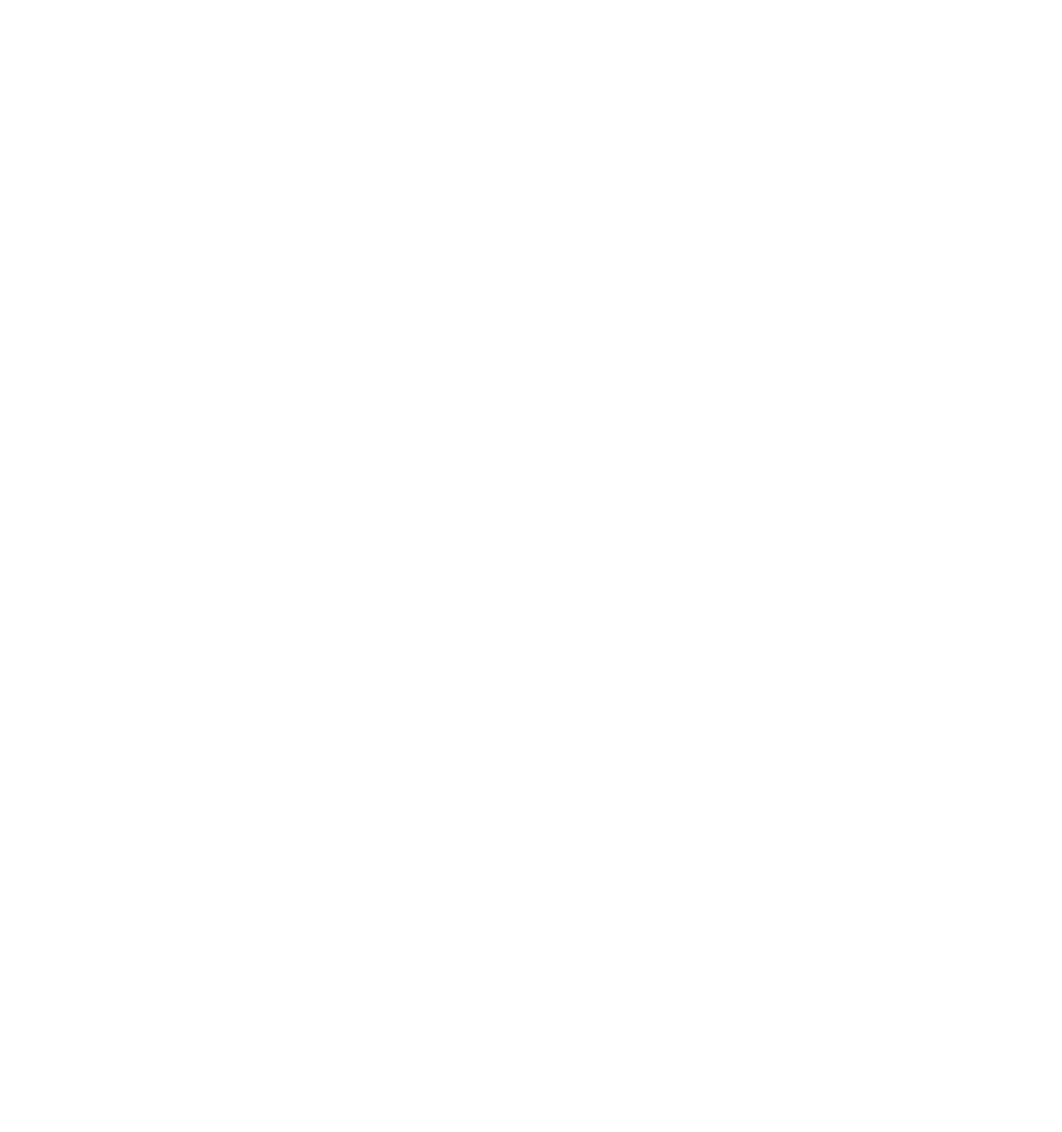
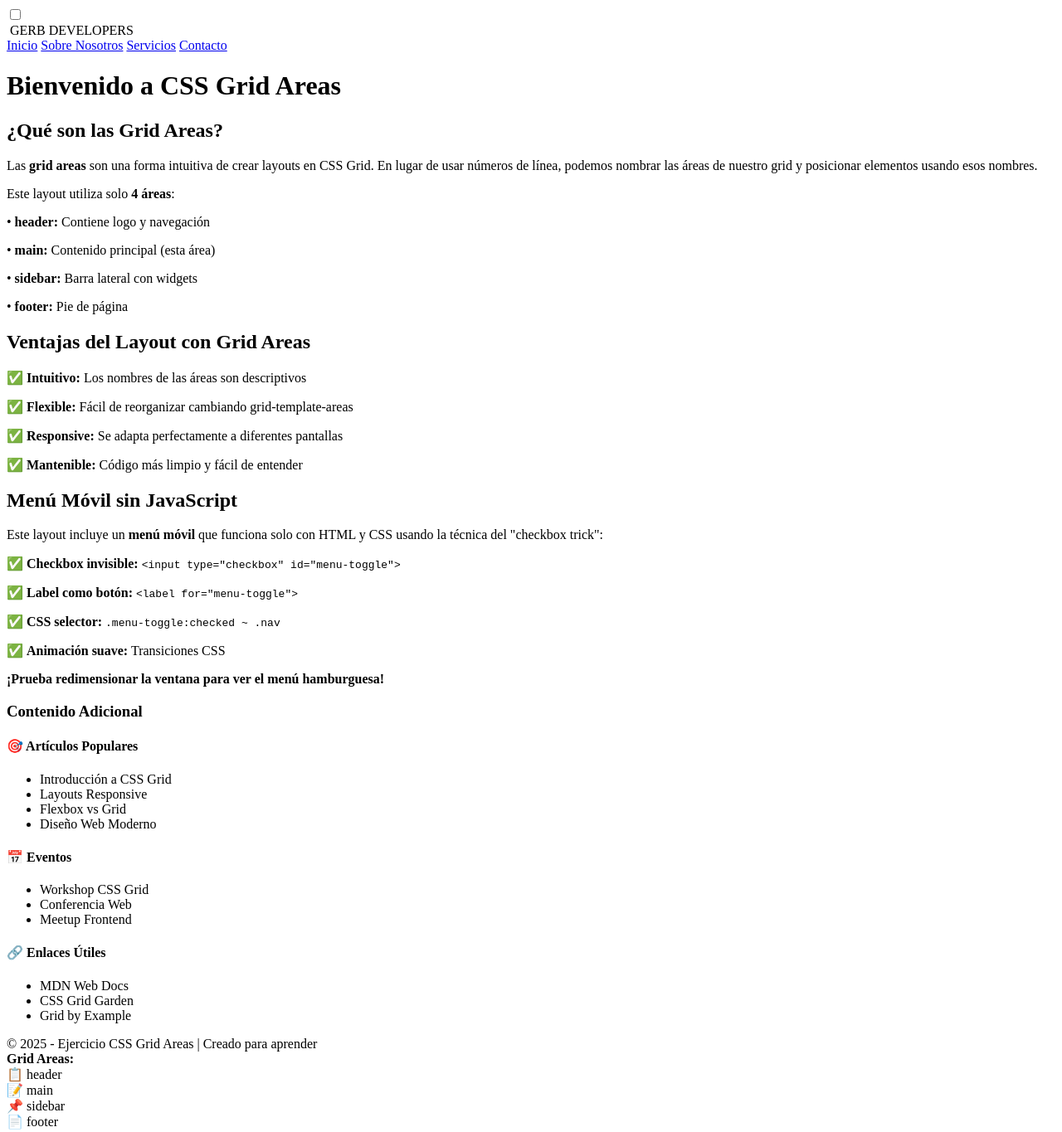
Before and after one commit to Gerb-istpa/cssgridVBB, a plain HTML site: page index.html in a window 1280 px wide. Shown: the whole page at 83% size. Before the commit the page ends 800 px from the top, so only its background shows below. Drawn offline with Linux system fonts and the light colour scheme.

Commit message:
se termino la estructura html

```diff
--- a/index.html
+++ b/index.html
@@ -4,9 +4,104 @@
 <head>
     <meta charset="UTF-8">
     <meta name="viewport" content="width=device-width, initial-scale=1.0">
-    <title>Document</title>
+    <title>Ejercicio CSS Grid Areas - Layout Moderno</title>
     <link rel="stylesheet" href="estilos.css">
 </head>
+<div class="container">
+    <header class="header">
+        <!-- Checkbox invisible DEBE estar al principio -->
+        <input type="checkbox" id="menu-toggle" class="menu-toggle">
+        <div class="logo">
+            <div class="marco_logo">
+                <img src="" alt="">
+                GERB DEVELOPERS
+            </div>
+            <!-- Botón hamburguesa -->
+            <label for="menu-toggle" class="menu-btn">
+                <span></span>
+                <span></span>
+                <span></span>
+            </label>
+        </div>
+        <!-- Nav como hermano del checkbox para que funcione ~ -->
+        <nav class="nav">
+            <a href="#inicio">Inicio</a>
+            <a href="#sobre">Sobre Nosotros</a>
+            <a href="#servicios">Servicios</a>
+            <a href="#contacto">Contacto</a>
+        </nav>
+    </header>
+    <main class="main">
+        <h1>Bienvenido a CSS Grid Areas</h1>
+        <div class="card">
+            <h2>¿Qué son las Grid Areas?</h2>
+            <p>Las <strong>grid areas</strong> son una forma intuitiva de crear layouts en CSS Grid. En lugar de
+                usar números de línea, podemos nombrar las áreas de nuestro grid y posicionar elementos usando esos
+                nombres.</p>
+            <p>Este layout utiliza solo <strong>4 áreas</strong>:</p>
+            <p>• <strong>header:</strong> Contiene logo y navegación</p>
+            <p>• <strong>main:</strong> Contenido principal (esta área)</p>
+            <p>• <strong>sidebar:</strong> Barra lateral con widgets</p>
+            <p>• <strong>footer:</strong> Pie de página</p>
+        </div>
+        <div class="card">
+            <h2>Ventajas del Layout con Grid Areas</h2>
+            <p>✅ <strong>Intuitivo:</strong> Los nombres de las áreas son descriptivos</p>
+            <p>✅ <strong>Flexible:</strong> Fácil de reorganizar cambiando grid-template-areas</p>
+            <p>✅ <strong>Responsive:</strong> Se adapta perfectamente a diferentes pantallas</p>
+            <p>✅ <strong>Mantenible:</strong> Código más limpio y fácil de entender</p>
+        </div>
+        <div class="card">
+            <h2>Menú Móvil sin JavaScript</h2>
+            <p>Este layout incluye un <strong>menú móvil</strong> que funciona solo con HTML y CSS usando la técnica
+                del "checkbox trick":</p>
+            <p>✅ <strong>Checkbox invisible:</strong> <code>&lt;input type="checkbox" id="menu-toggle"&gt;</code>
+            </p>
+            <p>✅ <strong>Label como botón:</strong> <code>&lt;label for="menu-toggle"&gt;</code></p>
+            <p>✅ <strong>CSS selector:</strong> <code>.menu-toggle:checked ~ .nav</code></p>
+            <p>✅ <strong>Animación suave:</strong> Transiciones CSS</p>
+            <p><strong>¡Prueba redimensionar la ventana para ver el menú hamburguesa!</strong></p>
+        </div>
+    </main>
+    <aside class="sidebar">
+        <h3>Contenido Adicional</h3>
+        <div class="widget">
+            <h4>🎯 Artículos Populares</h4>
+            <ul>
+                <li>Introducción a CSS Grid</li>
+                <li>Layouts Responsive</li>
+                <li>Flexbox vs Grid</li>
+                <li>Diseño Web Moderno</li>
+            </ul>
+        </div>
+        <div class="widget">
+            <h4>📅 Eventos</h4>
+            <ul>
+                <li>Workshop CSS Grid</li>
+                <li>Conferencia Web</li>
+                <li>Meetup Frontend</li>
+            </ul>
+        </div>
+        <div class="widget">
+            <h4>🔗 Enlaces Útiles</h4>
+            <ul>
+                <li>MDN Web Docs</li>
+                <li>CSS Grid Garden</li>
+                <li>Grid by Example</li>
+            </ul>
+        </div>
+    </aside>
+    <footer class="footer">
+        © 2025 - Ejercicio CSS Grid Areas | Creado para aprender
+    </footer>
+</div>
+<div class="grid-info">
+    <strong>Grid Areas:</strong><br>
+    📋 header<br>
+    📝 main<br>
+    📌 sidebar<br>
+    📄 footer
+</div>
 
 <body>
 
```
